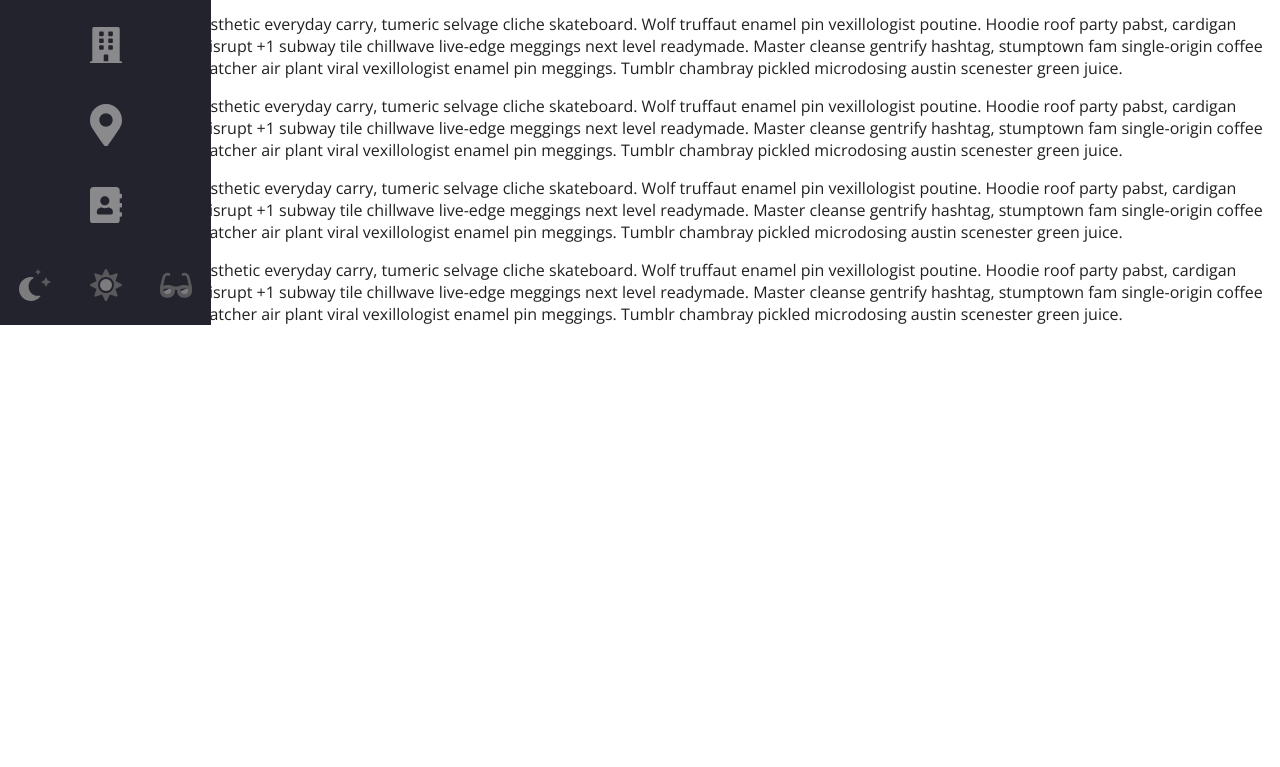
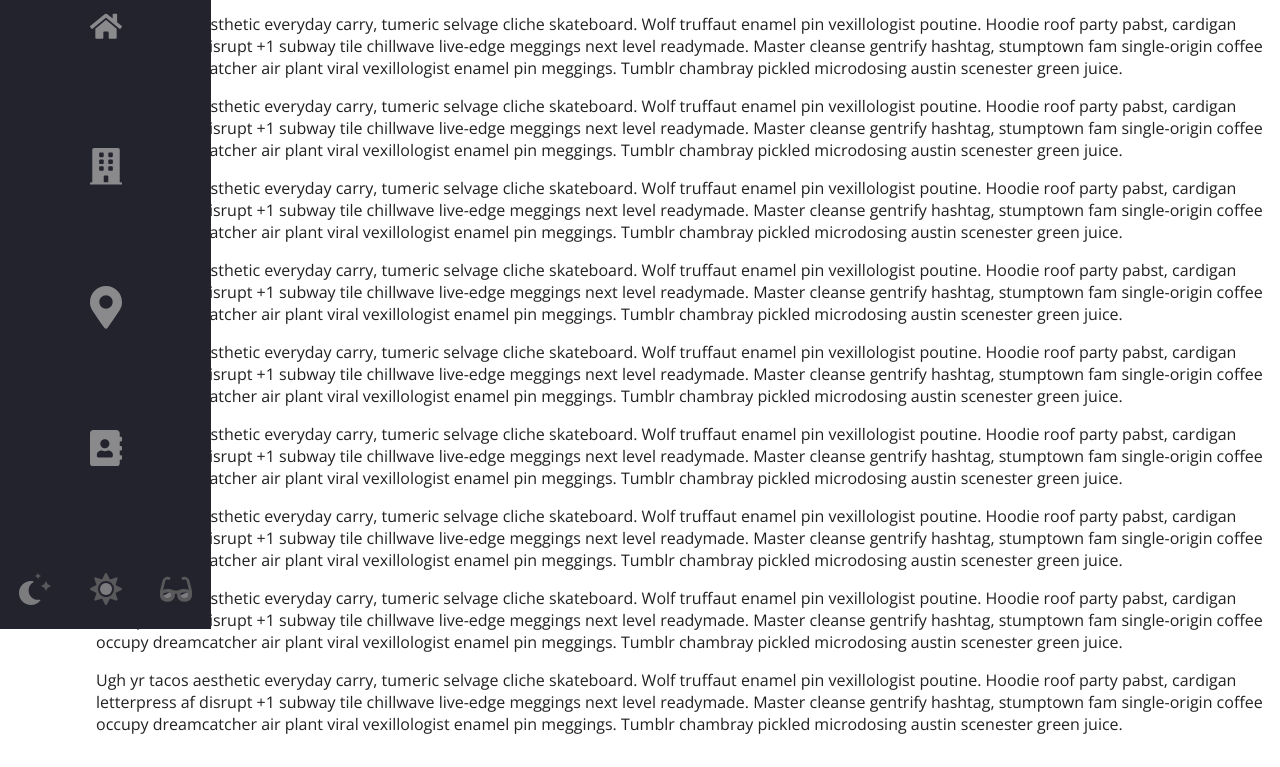
Before and after one commit to sotopro/Sm5_Sesion_Bonus_RNative04-, a plain HTML site: page header-example/index.html in a window 1280 px wide. Shown: the part 171-938 px from the top of the page. Before the commit the page ends 800 px from the top, so only its background shows below. Drawn offline with nearby package versions, Linux system fonts and the light colour scheme.

Commit message:
[feature] - create header navbar fix height

```diff
--- a/header-example/index.css
+++ b/header-example/index.css
@@ -15,6 +15,17 @@ body {
     color: #212121;
 }
 
+body::-webkit-scrollbar {
+    width: 0.25rem;
+}
+body::-webkit-scrollbar-track {
+    background: #1e1e24;
+}
+
+body::-webkit-scrollbar-thumb {
+    background: #6649b8;
+}
+
 main {
     margin-left: 5rem;
     padding: 1rem;
@@ -23,7 +34,8 @@ main {
 .navbar {
     position: fixed;
     background-color: var(--bg-primary);
-    transition: width var(--transition-speed ease);
+    transition: width 600ms ease;
+    overflow-y: scroll;
 }
 
 .navbar-nav {
@@ -33,7 +45,8 @@ main {
     display: flex;
     flex-direction: column;
     align-items: center;
-    height: 100%;
+    height: 100vh;
+    justify-content: space-between;
 }
 
 .navbar-item {
@@ -93,3 +106,19 @@ main {
     letter-spacing: 0.3ch;
     width: 100%;
 }
+
+.logo svg {
+    transform: rotate(0deg);
+    transform: var(--transition-speed);
+}
+
+.logo.text {
+    display: inline;
+    position: absolute;
+    left: -999px;
+    transition: var(--transition-speed);
+}
+
+.navbar:hover .logo svg {
+    transform: rotate(-180deg);
+}
--- a/header-example/index.html
+++ b/header-example/index.html
@@ -172,6 +172,51 @@
             enamel pin meggings. Tumblr chambray pickled microdosing austin scenester
             green juice.
         </p>
+        <p>
+          Ugh yr tacos aesthetic everyday carry, tumeric selvage cliche skateboard.
+          Wolf truffaut enamel pin vexillologist poutine. Hoodie roof party pabst,
+          cardigan letterpress af disrupt +1 subway tile chillwave live-edge
+          meggings next level readymade. Master cleanse gentrify hashtag, stumptown
+          fam single-origin coffee occupy dreamcatcher air plant viral vexillologist
+          enamel pin meggings. Tumblr chambray pickled microdosing austin scenester
+          green juice.
+        </p>
+        <p>
+          Ugh yr tacos aesthetic everyday carry, tumeric selvage cliche skateboard.
+          Wolf truffaut enamel pin vexillologist poutine. Hoodie roof party pabst,
+          cardigan letterpress af disrupt +1 subway tile chillwave live-edge
+          meggings next level readymade. Master cleanse gentrify hashtag, stumptown
+          fam single-origin coffee occupy dreamcatcher air plant viral vexillologist
+          enamel pin meggings. Tumblr chambray pickled microdosing austin scenester
+          green juice.
+        </p>
+        <p>
+          Ugh yr tacos aesthetic everyday carry, tumeric selvage cliche skateboard.
+          Wolf truffaut enamel pin vexillologist poutine. Hoodie roof party pabst,
+          cardigan letterpress af disrupt +1 subway tile chillwave live-edge
+          meggings next level readymade. Master cleanse gentrify hashtag, stumptown
+          fam single-origin coffee occupy dreamcatcher air plant viral vexillologist
+          enamel pin meggings. Tumblr chambray pickled microdosing austin scenester
+          green juice.
+        </p>
+        <p>
+          Ugh yr tacos aesthetic everyday carry, tumeric selvage cliche skateboard.
+          Wolf truffaut enamel pin vexillologist poutine. Hoodie roof party pabst,
+          cardigan letterpress af disrupt +1 subway tile chillwave live-edge
+          meggings next level readymade. Master cleanse gentrify hashtag, stumptown
+          fam single-origin coffee occupy dreamcatcher air plant viral vexillologist
+          enamel pin meggings. Tumblr chambray pickled microdosing austin scenester
+          green juice.
+        </p>
+        <p>
+          Ugh yr tacos aesthetic everyday carry, tumeric selvage cliche skateboard.
+          Wolf truffaut enamel pin vexillologist poutine. Hoodie roof party pabst,
+          cardigan letterpress af disrupt +1 subway tile chillwave live-edge
+          meggings next level readymade. Master cleanse gentrify hashtag, stumptown
+          fam single-origin coffee occupy dreamcatcher air plant viral vexillologist
+          enamel pin meggings. Tumblr chambray pickled microdosing austin scenester
+          green juice.
+        </p>
     </main>
     <script src="./index.js"></script>
 </body>
```
